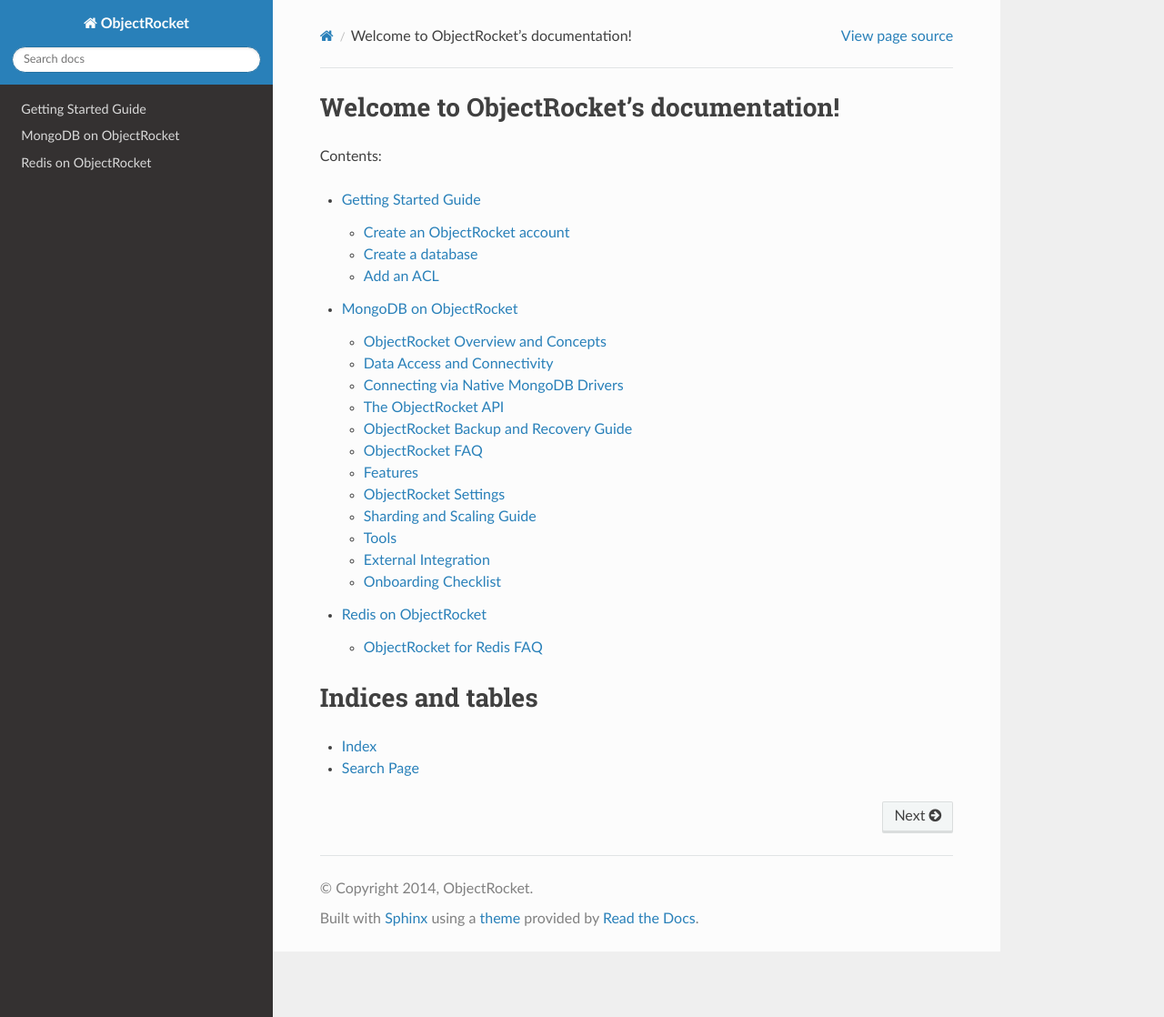
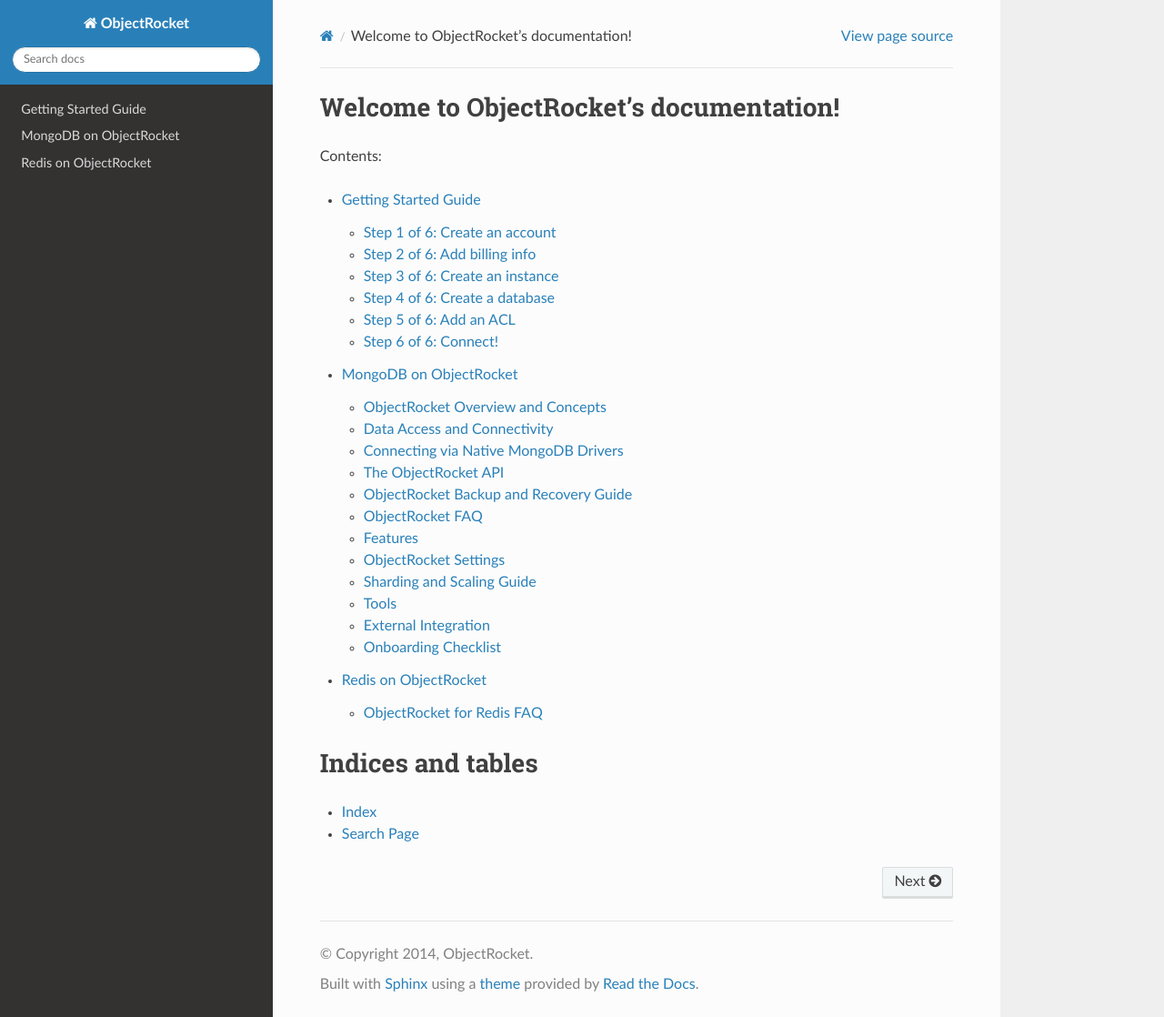
Before and after one commit to zcorleissen/documentation, a Sphinx documentation site: the page built from source/index.rst, in a window 1280 px wide and 1118 px high. Shown: the whole window at 91% size. Built offline with Sphinx 7.4.7 and the Read the Docs theme 2.0.0, drawn with Linux system fonts in a browser that asks for light colours; some of the changed lines change nothing that is shown.

Commit message:
Complete rewrite
Let’s start with this very basic MVP doc, that walks a customer through
sign-up to a basic connection.

```diff
--- a/source/getting_started.rst
+++ b/source/getting_started.rst
@@ -1,79 +1,73 @@
 Getting Started Guide
 =====================
 
-This guide is designed to help understand how to get up and running on the ObjectRocket system quickly and easily. There are just a few steps that need to be completed to be up and running with a brand new instance. This guide assumes using the ObjectRocket web interface.
+This guide is designed to help understand how to get up and running on the ObjectRocket platform quickly and easily. There are just a few steps necessary to be up and running with a brand new instance. This guide assumes you're using the ObjectRocket dashboard `here <https://app.objectrocket.com/>`_.
 
-There are just a few steps to getting up and running:
+Here are the high level steps:
 
-1. Create an ObjectRocket account, instance, and enter billing info.
-2. Create a database
-3. Add a ACL
+1. Create an ObjectRocket account
+2. Add billing info
+3. Create an instance
+4. Create a database
+5. Add an ACL
+6. Connect!
 
-Create an ObjectRocket account
-------------------------------
+Step 1 of 6: Create an account
+~~~~~~~~~~~~~~~~~~~~~~~~~~~~~~
 
-Obtaining an ObjectRocket account is as simple as just `signing up here <https://app.objectrocket.com/sign_up>`_ and completing 3 steps.
+Obtaining an ObjectRocket account is as simple as `signing up here <https://app.objectrocket.com/sign_up>`_ and completing the forms listed. Enter your account information, all fields are required. ObjectRocket utilizes a single login for now, but we're working on adding functionality for sub-accounts. For now we recommend using a mailing list if you need access for multiple people, eg. devops@mycompany.com.
 
-Step 1 of 3: Add account information
-~~~~~~~~~~~~~~~~~~~~~~~~~~~~~~~~~~~~
+Once complete, click 'Launch my account'.
 
-Enter your account information, all fields are required.  ObjectRocket utilizes a single login for an entity. So choose a good login that fits for your group.  For instance, some customers use devops@mycompany.com or similar.
+Step 2 of 6: Add billing info
+~~~~~~~~~~~~~~~~~~~~~~~~~~~~~
 
-Once complete, click 'next'.
+Before you can create an instance, you'll need to add your billing information. You can do so from the default landing page by clicking 'add a credit card to your account', or by clicking your username on the upper right, clicking 'Billing Information', then clicking the 'Set Credit Card' button on the left side.
 
-Step 2 of 3: Select a plan
-~~~~~~~~~~~~~~~~~~~~~~~~~~~
+Step 3 of 6: Create an instance
+~~~~~~~~~~~~~~~~~~~~~~~~~~~~~~~
 
-A plan is the unit of MongoDB storage required. A plan and a single shard are synonyms.  You can add more shards to your plan as your dataset grows.
+- Click the 'Add Instance' button.
 
-- Select a name for your instance.  This can be any logical name.  Any alpha numeric string is valid.
+- Select a name for your instance. This can be almost anything, as any alpha numeric string is valid.
 
-- Select a zone that suits your needs.  Zones are either Rackspace or AWS Direct Connect zones.
+Here's a breakdown of the differences between a Replica Set and a Sharded instance on our platform:
+
+In our sharded plans, an instance will consist of four redundant mongos servers, three config servers and N number of shards. A shard is comprised of a three member replica set (1 Primary + 2 Secondaries).  This is for data redundancy, fault tolerance, and provides us with the ability to do maintenances in a MongoDB best practice way. These plans also come with Rackspace ServiceNet connectivity with the same datacenter, SSL connection support, and AWS DirectConnect in our London, East-IAD3, and West datacenters. Our sharded plans can also utilize our RocketScale feature which will automatically add additional shards when space usage meets a threshold that you define. In order for this feature to be beneficial however, you must have collections that are sharded (must be at least 256MB+) with a valid shard key, or can use our AutoKey feature in conjunction to automatically add a hashed shard key to collections larger than 256M.
+
+<Need a viseo diagram for each instance type>
+
+Our replica set plans consist of three members, but consist of a PRIMARY + SECONDARY + ARBITER (non-data bearing). There are 1GB instances which can scale in place to 5GB at 19$/GB/Mo (US DC prices). We also have 5GB and larger replica set instances, which have a flat storage allocation and does not scale like the 1GBs. Replica set instances do not have Rackspace Service Net connectivity nor SSL connectivity. A major difference between our Replica Set instances are that the 1GB versions are intended for development only and are limited to a single database running on 2.4.6. 5GB+ replica set instances are not limited in the number of databases other than by storage space, nor by version, and by default run 2.4.10.
+
+- Select a zone that suits your needs. Zones are either Rackspace or AWS Direct Connect zones, lebelled by airport codes in that region. A map can be found `here <http://objectrocket.com/features`_.
 
 - Select a plan that suits your needs.  Consider that as you grow you always add shards in your plan size. More details on plans and pricing are available `here <http://www.objectrocket.com/pricing>`_.
 
-Step 3 of 3: Add billing information
-~~~~~~~~~~~~~~~~~~~~~~~~~~~~~~~~~~~~
+Step 4 of 6: Create a database
+~~~~~~~~~~~~~~~~~~~~~~~~~~~~~~
 
-Billing information needs to be added for the account. Visa, MasterCard, American Express, Diners Club, JCB are all acceptable forms of payment. Billing occurs on instance creation, and monthly thereafter.  A free trial may be available and if so billing would occur at the end of the trial period.
+Once you've added an instance you should see it under the `Instances` heading. Click the name of your instance to view details about it and once on the details page, you can do several different things, but we'll focus on creating a database for the time being. Scrolling down the page you can see several different headers. Underneath Databases, there are two options: `Add Database` and `Copy Remote Database`. For now, click `Add Database`. This opens a popover with 3 fields, `Database Name`, `Username`, and `Password`. Simply fill in each and click the `Add Database` button to finish the process. Once this is done you can also go further and add collections or more users, but you can also do that via code or through the mongo shell now that you have a way to authenticate.
 
-Select the 'enter credit card' button and enter your CC information.  This may take a few seconds.
+Step 5 of 6: Add an ACL
+~~~~~~~~~~~~~~~~~~~~~~~
 
-Once validated, a dialog will give you confirmation of the instance you want to create. Select 'next' to create the instance and be redirected to the web UI and your list of instances.
+Back to the instance details page, under the heading `Security`, you have the option to `Add ACL`. This is necessary as we don't allow any access by default so you need to add any appropriate ACL's for your servers connecting to ObjectRocket. There are two fields: `IP Address` and `Description`. Only IP is mandatory, but a description can certainly help if you plan to have more than a few.
 
-You are almost done!
-~~~~~~~~~~~~~~~~~~~~~~~~~~~~~~~~~~~~
+Step 6 of 6: Connect!
+~~~~~~~~~~~~~~~~~~~~~~~
 
-There are just a couple more things to complete once your instance is created. ObjectRocket disallows access by default, so you will need to create an initial database with an initial database user, as well as open the firewall by adding ACL's to the web UI.
+Provided you've added an ACL and have a database with a user you can authenticate with, you can test basic connectivity from your terminal of choice with the Mongo shell:
 
-.. _create-a-database:
+$ mongo --version
+MongoDB shell version: 2.6.5
 
-Create a database
-------------------------------
+$ mongo iad-mongos0.objectrocket.com:<PORT>/<DATABASE> -u <USER> -p <PASSWORD>
+MongoDB shell version: 2.6.5
+connecting to: iad-mongos0.objectrocket.com:<PORT>/<DATABASE>
+mongos> show collections
+example      0.000MB / 0.004MB
+system.indexes  0.000MB / 0.008MB
+system.users    0.000MB / 0.008MB
+mongos>
 
-ObjectRocket grants access utilizing a combination of native MongoDB authentication and an ACL. The first step is to create a database, and give it a username and password credentials so you can get connected. Head to the `instances <https://app.objectrocket.com/instances>`_ page then click on the instance you would like to add a database to. Use the Add Database button on the databases page to add a database. Simply name the database, and add an initial username and password. You can always add more users later, just add one for now.
-
-Add an ACL
-------------------------------
-
-An ACL allows access from an outside network into the ObjectRocket system. It's based on an CIDR type IP address mask. ObjectRocket makes it easy to manage your ACL lists. Head to the `instances <https://app.objectrocket.com/instances>`_ page then click on the instance you would like to add a ACL to. Select the ACL tab, and the add ACL button. ACL's are granted to an instance, so they allow access to every database in that instance. Enter the IP address of your client, and a brief description. The description just helps you keep track of what rules you have already created easily. If you don't know the address of your client, appserver, or webserver you can get it's address using this technique:
-
-.. code-block:: bash
-
-    $>telnet www4.v6address.com
-    Trying 184.105.238.114...
-    Connected to www4.v6address.com.
-    Escape character is '^]'.
-    This is the telnet autoresponder at v6address.com.
-    You have connected over IPv4.
-    Your IP address is 1.1.1.1
-    Connection closed by foreign host.
-
-In order to open an ACL for this one host, you would enter 1.1.1.1/32 for the IP address. Once you hit submit it may take a few minutes for the ACL to take effect so be patient.
-
-Congrats!
-~~~~~~~~~~~~~~~~~~~~~~~~~~~~~~~~~~~~
-
-You are all set to start using your ObjectRocket instance.  Your connect string details are listed on the instances page.
-
-If you have any questions, concerns or comments please reach out at support@objectrocket.com.
+If see something similar after running `show collections` you're connected and can do anything you'd expect to against this database. If you run into any issues or just want some guidance please don't hesitate to reach out to us at `support@objectrocket.com`!
```
